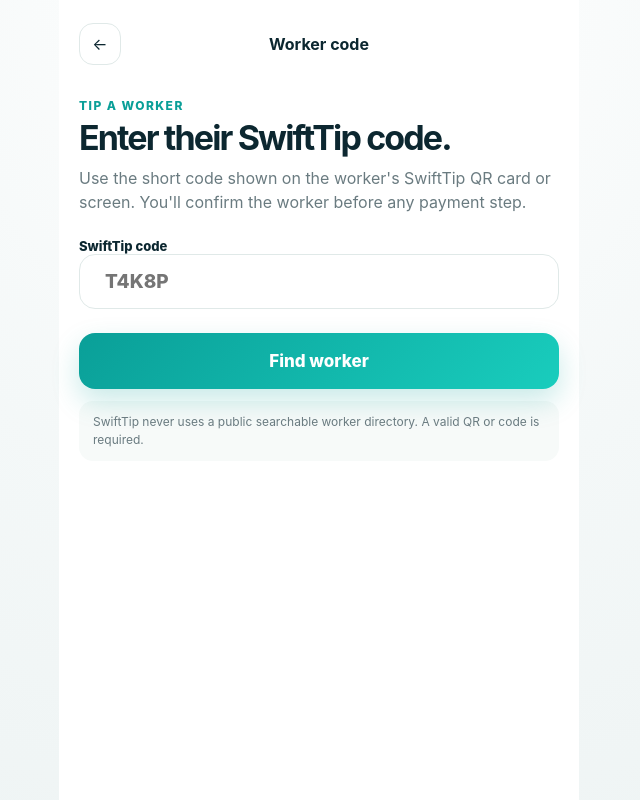
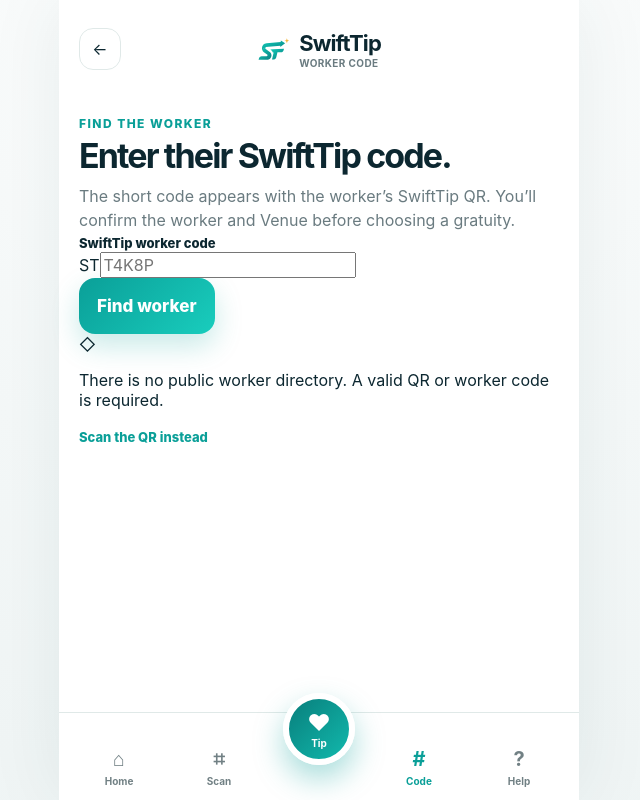
Before and after one commit to langaludidi/swifttip, a Next.js app: page /code in a window 1280 px wide. Shown: the whole page, without its empty margins (321-961 px from the left). Built offline with nearby package versions, Linux system fonts and the light colour scheme.

Commit message:
ui: polish worker-code entry

```diff
--- a/src/app/code/page.tsx
+++ b/src/app/code/page.tsx
@@ -1,5 +1,7 @@
 import Link from "next/link";
 import { redirect } from "next/navigation";
+import { AppMark } from "@/components/AppMark";
+import { CustomerBottomNav } from "@/components/CustomerBottomNav";
 import { getServerConfig } from "@/lib/config";
 import { createSupabaseServerClient } from "@/infrastructure/supabase/server";
 
@@ -27,22 +29,25 @@ async function resolveWorkerCode(formData: FormData) {
 export default async function CodePage({ searchParams }: { searchParams: Promise<{ error?: string }> }) {
   const { error } = await searchParams;
   return (
-    <main className="flow-shell">
-      <div className="flow-page">
-        <header className="simple-header"><Link className="back-link" href="/">←</Link><strong>Worker code</strong><span style={{ width: 42 }} /></header>
-        <section className="tip-flow">
-          <span className="eyebrow">Tip a worker</span>
+    <main className="mobile-app-shell">
+      <div className="app-page customer-flow-page">
+        <header className="topbar"><Link className="back-link" href="/" aria-label="Back">←</Link><div className="brand-lockup"><AppMark size={34}/><div><strong>SwiftTip</strong><span className="brand-subline">Worker code</span></div></div><span style={{ width: 42 }} /></header>
+        <section className="tip-flow code-entry-flow">
+          <span className="eyebrow">Find the worker</span>
           <h1>Enter their SwiftTip code.</h1>
-          <p className="lead">Use the short code shown on the worker's SwiftTip QR card or screen. You'll confirm the worker before any payment step.</p>
+          <p className="lead">The short code appears with the worker’s SwiftTip QR. You’ll confirm the worker and Venue before choosing a gratuity.</p>
           {error && <p className="prototype-warning" role="alert">{error}</p>}
-          <form action={resolveWorkerCode} className="stack-actions" style={{ marginTop: 24 }}>
-            <label className="field-label" htmlFor="code">SwiftTip code</label>
-            <div className="custom-field"><input id="code" name="code" inputMode="text" autoCapitalize="characters" autoComplete="off" placeholder="T4K8P" maxLength={12} required /></div>
+          <form action={resolveWorkerCode} className="code-entry-card">
+            <label className="field-label" htmlFor="code">SwiftTip worker code</label>
+            <div className="code-input-shell"><span>ST</span><input id="code" name="code" inputMode="text" autoCapitalize="characters" autoComplete="off" placeholder="T4K8P" maxLength={12} required /></div>
             <button className="button button-primary button-large" type="submit">Find worker</button>
           </form>
-          <p className="fee-note">SwiftTip never uses a public searchable worker directory. A valid QR or code is required.</p>
+          <div className="privacy-inline"><span>◇</span><p>There is no public worker directory. A valid QR or worker code is required.</p></div>
+          <Link className="action-link centered-action" href="/scan">Scan the QR instead</Link>
+          <div className="nav-clearance" />
         </section>
       </div>
+      <CustomerBottomNav active="code" />
     </main>
   );
 }
```
